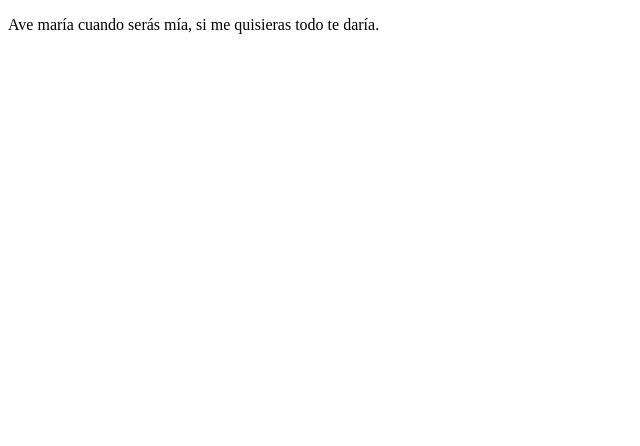
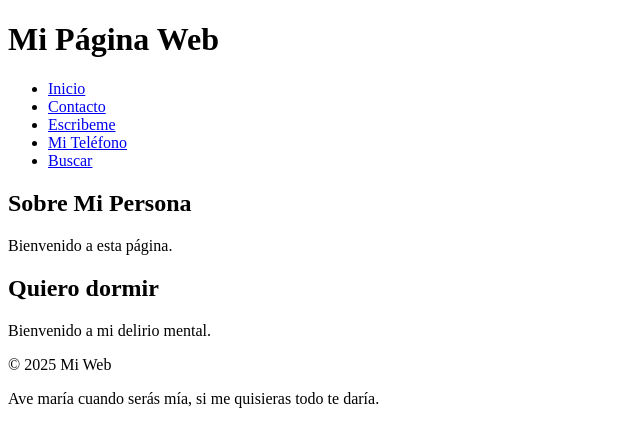
Before and after one commit to sarahbzm22/fdweb, a plain HTML site: page index.html in a window 1280 px wide. Shown: the whole page, without its empty margins (0-640 px from the left). Drawn offline with Linux system fonts and the light colour scheme.

Commit message:
Ave María ayudame

```diff
--- a/index.html
+++ b/index.html
@@ -4,8 +4,39 @@
     <meta charset="UTF-8">
     <meta name="viewport" content="width=device-width, initial-scale=1.0">
     <title>fdweb ayuda</title>
+    <meta name="description" content="Aprende HTML y desarrollo web con las mejores prácticas." />
+    <meta name="keywords" content="HTML, CSS, desarrollo web, SEO, accesibilidad" />
+    <meta name="author" content="Sarah B." />
+    <meta name="robots" content="index, follow" />
 </head>
 <body>
+    <header>
+		<h1>Mi Página Web</h1>
+		<nav>
+			<ul>
+				<li><a href="#inicio">Inicio</a></li>
+				<li><a href="#productos">Contacto</a></li>
+                <li><a href="mailto:sbzm22abril@gmail.com">Escribeme</a></li>
+                <li><a href="tel:+34722716100">Mi Teléfono</a></li>
+                <li><a target="_blank" href="https://es.search.yahoo.com">Buscar</a></li>
+			</ul>
+		</nav>
+	</header>
+
+	<main>
+		<section id="inicio">
+			<h2>Sobre Mi Persona</h2>
+			<p>Bienvenido a esta página.</p>
+		</section>
+        <section id="productos">
+			<h2>Quiero dormir</h2>
+			<p>Bienvenido a mi delirio mental.</p>
+		</section>
+	</main>
+
+	<footer>
+		<p>&copy; 2025 Mi Web</p>
+	</footer>
 <p>Ave maría cuando serás mía, si me quisieras todo te daría.</p>
 </body>
 </html>
```
Also changed, not shown: css (hojas de estilo)/index.css (added).
